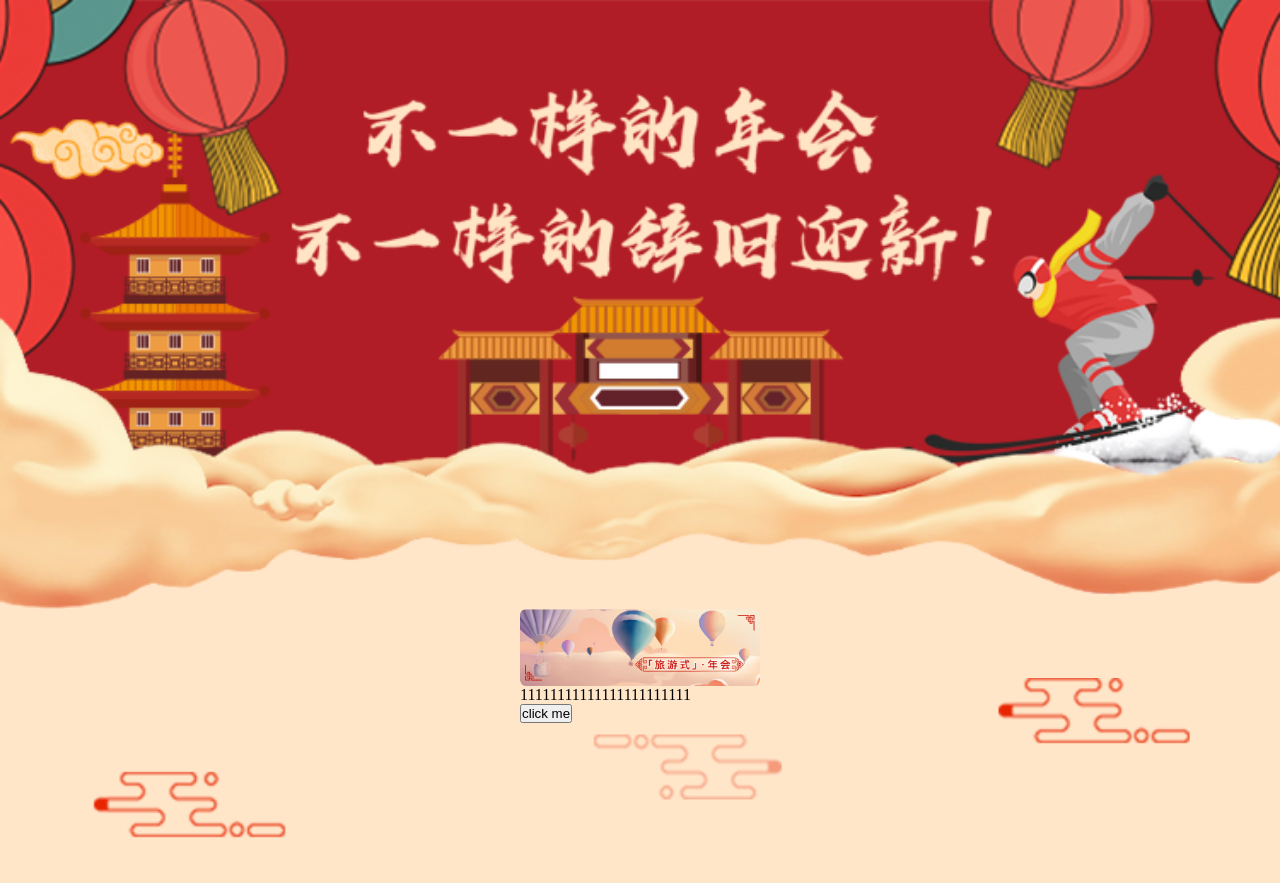
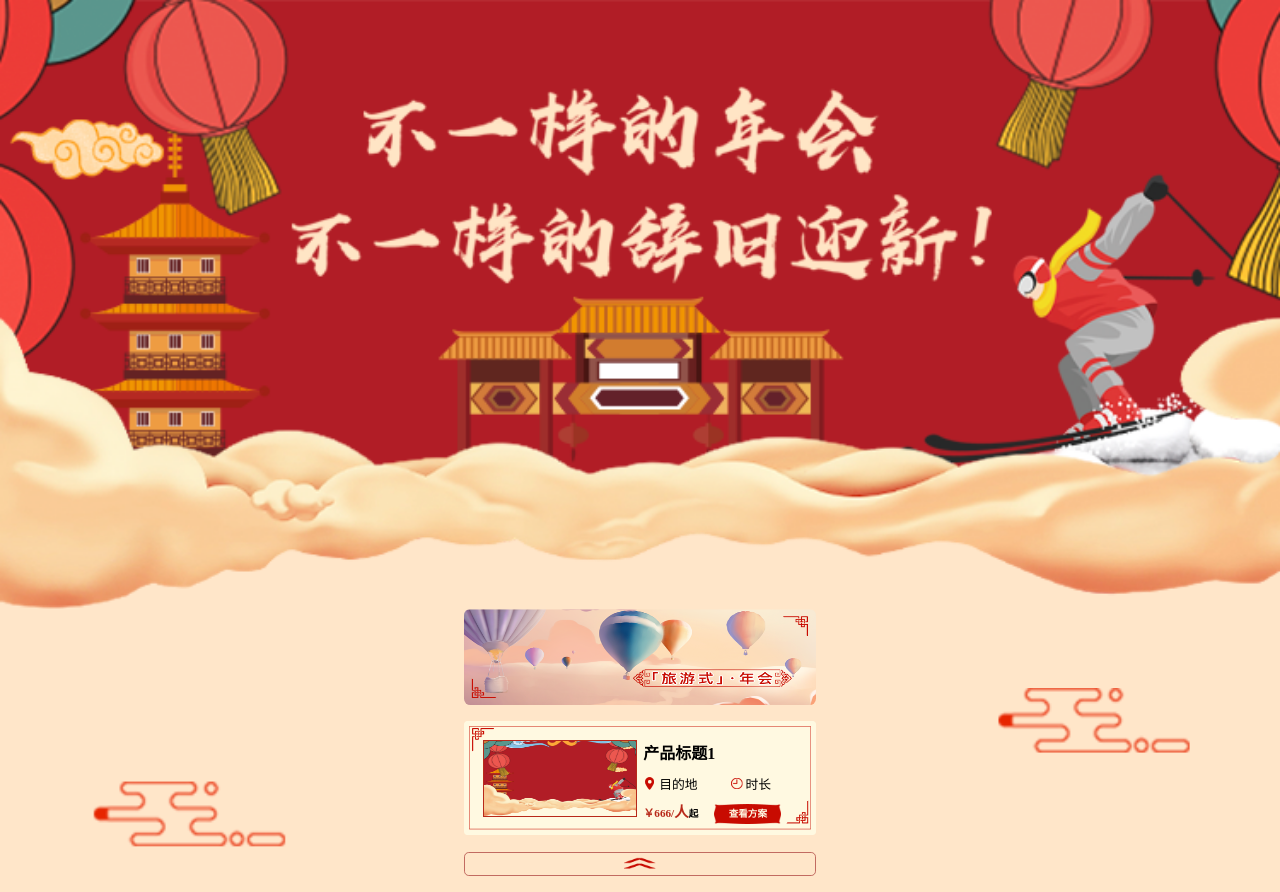
Before and after one commit to LiLeisFine/annualMeeting, a plain HTML site: page index_m.html in a window 1280 px wide. Both pictures are taken after a click on the item 640 px from the left and 647 px from the top of the page. Drawn offline with Linux system fonts and the light colour scheme.

Commit message:
移动端年会页面完成

```diff
--- a/index_m.html
+++ b/index_m.html
@@ -21,22 +21,61 @@
                 <li class="unChosenLi"><img src="images/annualMeetingCol04_m.png" alt=""></li>
             </ul>
             <ul class="midProductList">
-                <li>11111111111111111111111</li>
-                <button class="closeBtn">click me</button>
+                <li>
+                    <div class="productLiLeft">
+                        <img src="images/annualMeeting.png">
+                    </div>
+                    <div class="productLiRight">
+                        <h3>产品标题1</h3>
+                        <p><span>目的地</span><label>时长</label></p>
+                        <h4>￥666/<span>人</span><label>起</label><a>查看方案</a></h4>
+                    </div>
+                    <div class="clear"></div>
+                </li>
+                <button class="closeBtn"><img src="images/closeBtn_m.png"></button>
             </ul>
             <ul class="midProductList">
-                <li>222222222222222222222222222</li>
-                <button class="closeBtn">click me</button>
+                <li>
+                    <div class="productLiLeft">
+                        <img src="images/annualMeeting.png">
+                    </div>
+                    <div class="productLiRight">
+                        <h3>产品标题2</h3>
+                        <p><span>目的地</span><label>时长</label></p>
+                        <h4>￥666/<span>人</span><label>起</label><a>查看方案</a></h4>
+                    </div>
+                    <div class="clear"></div>
+                </li>
+                <button class="closeBtn"><img src="images/closeBtn_m.png"></button>
             </ul>
             <ul class="midProductList">
-                <li>33333333333</li>
-                <button class="closeBtn">click me</button>
+                <li>
+                    <div class="productLiLeft">
+                        <img src="images/annualMeeting.png">
+                    </div>
+                    <div class="productLiRight">
+                        <h3>产品标题3</h3>
+                        <p><span>目的地</span><label>时长</label></p>
+                        <h4>￥666/<span>人</span><label>起</label><a>查看方案</a></h4>
+                    </div>
+                    <div class="clear"></div>
+                </li>
+                <button class="closeBtn"><img src="images/closeBtn_m.png"></button>
             </ul>
             <ul class="midProductList">
-                <li>44444444444444444444444</li>
-                <button class="closeBtn">click me</button>
+                <li>
+                    <div class="productLiLeft">
+                        <img src="images/annualMeeting.png">
+                    </div>
+                    <div class="productLiRight">
+                        <h3>产品标题4</h3>
+                        <p><span>目的地</span><label>时长</label></p>
+                        <h4>￥666/<span>人</span><label>起</label><a>查看方案</a></h4>
+                    </div>
+                    <div class="clear"></div>
+                </li>
+                <button class="closeBtn"><img src="images/closeBtn_m.png"></button>
             </ul>
-
         </div>
     </div>
     <script src="javascript/jquery.min.js"></script>
--- a/javascript/index_m.js
+++ b/javascript/index_m.js
@@ -7,11 +7,11 @@ $(function () {
                 flag = !flag;
                 if($(this).hasClass('unChosenLi')){
                     $(this).removeClass('unChosenLi');
-                $('.unChosenLi').animate({height:0},500);
-                $('.midProductList').eq(liIndex).fadeIn(500);
+                    $('.unChosenLi').slideUp(500);
+                    $('.midProductList').eq(liIndex).slideDown(500);
                 }else{
-                $('.unChosenLi').animate({height:'4.8rem'});
-                $('.midProductList').fadeOut(500);
+                    $('.unChosenLi').slideDown(500);
+                    $('.midProductList').slideUp(500);
                     $(this).addClass('unChosenLi');
                 }
                 setTimeout(function () {flag = !flag;},500);
@@ -21,8 +21,8 @@ $(function () {
             if(flag) {
                 flag = !flag;
                 $('.midColBox li:not(.unChosenLi)').addClass('unChosenLi');
-            $('.unChosenLi').animate({height: '4.8rem'},500);
-            $('.midProductList').fadeOut(500);
+                $('.unChosenLi').slideDown(500);
+                $('.midProductList').slideUp(500);
                 setTimeout(function () {flag = !flag;},500);
             }
         });
--- a/styleSheet/index_m.css
+++ b/styleSheet/index_m.css
@@ -12,24 +12,115 @@ img{vertical-align:top;border:none}
     width: 100%;
     background:#ffe6c9 url("../images/amBottomBg_m.png") no-repeat bottom;
     background-size: 100%;
-    padding-bottom: 10rem;
+    padding-bottom: 1rem;
+    position:absolute;
+    min-height:100%;
+    top:0;
 }
 .topImg img{
     width: 100%;
 }
 .midContent{
-    width: 15rem;
+    max-width: 100%;
+    width: 22rem;
     margin: 0 auto;
 }
 .midColBox>li{
     border-radius:.4rem;
-    height: 4.8rem;
+    height: 6rem;
+    margin-bottom: 1rem;
     overflow: hidden;
 }
 .midColBox>li>img{
-    width: 15rem;
-    height: 4.8rem;
+    width: 22rem;
+    height: 6rem;
 }
 .midProductList{
     display: none;
 }
+.midProductList li{
+    background: url("../images/amProductBg_m.png") no-repeat;
+    background-size: 100%;
+    width: 22rem;
+    height: 7.2rem;
+    padding: 1.2rem ;
+    box-sizing: border-box;
+}
+.midProductList li .productLiLeft{
+    width: 49%;
+    float: left;
+}
+.midProductList li .productLiLeft img{
+    width: 100%;
+    height: 4.8rem;
+    box-sizing: border-box;
+    border: 1px solid #b8291a;
+}
+.productLiRight{
+    float:right;
+    width: 49%;
+}
+.productLiRight h3{
+    font-weight: bold;
+    font-size: 1rem;
+    overflow : hidden;
+    text-overflow: ellipsis;
+    display:-webkit-box;
+    -webkit-line-clamp:2;
+    -webkit-box-orient: vertical;
+}
+.productLiRight p{
+    font-size: 0.8rem;
+    margin-top: 0.8rem;
+}
+.productLiRight p span,.productLiRight p label{
+    display: inline-block;
+    padding-left: 1rem;
+    height: 1rem;
+    line-height: 1rem;
+}
+.productLiRight p span{
+    background: url("../images/amCoordinates.png") no-repeat;
+    background-size: 0.8rem;
+}
+.productLiRight p label{
+    background: url("../images/amTime.png") no-repeat;
+    background-size: 0.8rem;
+    margin-left: 2rem;
+}
+.productLiRight h4{
+    color: #b8291a;
+    font-size: 0.7rem;
+    margin-top: 0.4rem;
+}
+.productLiRight h4 span{
+    font-size: 0.9rem;
+}
+.productLiRight h4 label{
+    color: #000;
+    font-size: 0.6rem;
+}
+.productLiRight h4 a{
+    display: inline-block;
+    text-align: center;
+    margin-left:1rem;
+    border:none;
+    background: url("../images/amButton.png")no-repeat;
+    background-size: 4.2rem 1.3rem;
+    width: 4.2rem;
+    height: 1.3rem;
+    line-height: 1.3rem;
+    color: #fef9e3;
+    font-size: 0.6rem;
+}
+.closeBtn{
+    width: 100%;
+    height: 1.5rem;
+    border: 1px solid #c26b61;
+    border-radius: 0.3rem;
+    background: #ffe6c9;
+    margin-top: 1rem;
+}
+.closeBtn img{
+    width: 2rem;
+}
```
Also changed, not shown: images/amProductBg_m.png (added), images/closeBtn_m.png (added). Lines whose indentation alone changed are shown as unchanged.
